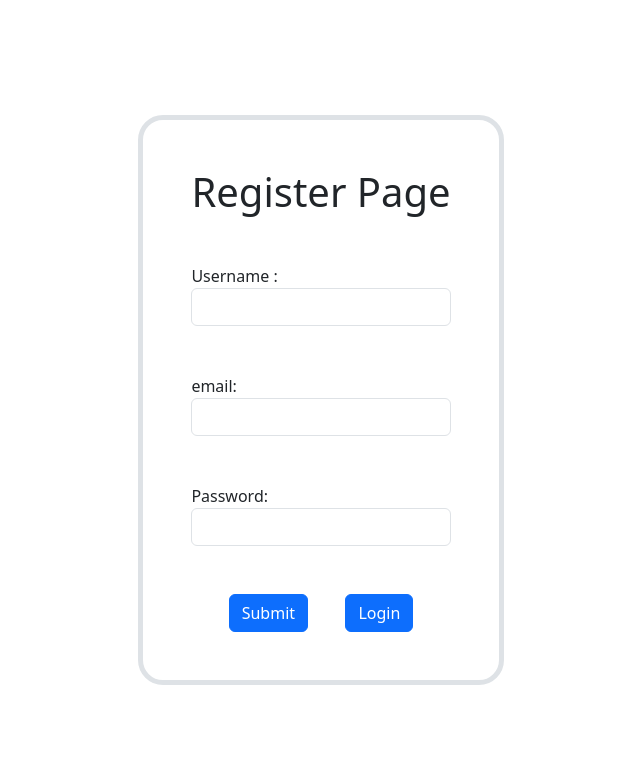
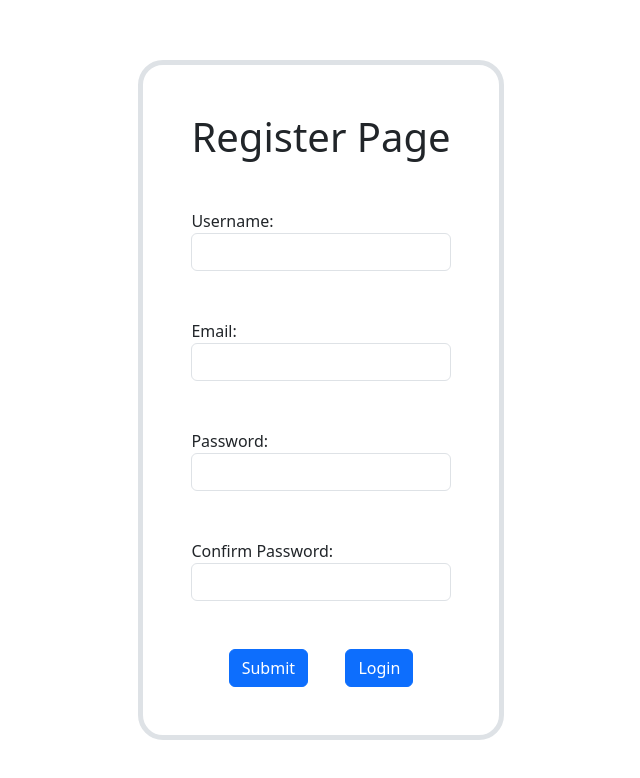
Before and after one commit to floshSH/day41taskfe, a React (Vite) app: page /register in a window 1280 px wide. Shown: the top 778 px of the page, without its empty margins (319-959 px from the left). Built offline with nearby package versions, Linux system fonts and the light colour scheme.

Commit message:
password validation and add confirm password

```diff
--- a/src/Components/Register.jsx
+++ b/src/Components/Register.jsx
@@ -1,71 +1,102 @@
 import React, { useState } from 'react';
 import axios from 'axios';
-import {  useNavigate } from 'react-router-dom';
+import { useNavigate } from 'react-router-dom';
 
 const Register = () => {
-  const [username, setUsername]=useState('');
-  const [password, setPassword]=useState('');
-  const [email, setEmail]=useState('');
+  const [username, setUsername] = useState('');
+  const [password, setPassword] = useState('');
+  const [confirmPassword, setConfirmPassword] = useState('');
+  const [email, setEmail] = useState('');
+  const [errors, setErrors] = useState({});
 
-  const handleSubmit=(e)=>{
-    e.preventDefault();
-    userRegister();
+  const navigate = useNavigate();
 
+  const validatePassword = (password) => {
+    const errors = {};
+    if (password.length < 8) {
+      errors.length = "Password must be at least 8 characters long.";
+    }
+    if (!/[A-Z]/.test(password)) {
+      errors.uppercase = "Password must contain at least one uppercase letter.";
+    }
+    if (!/[a-z]/.test(password)) {
+      errors.lowercase = "Password must contain at least one lowercase letter.";
+    }
+    if (!/[0-9]/.test(password)) {
+      errors.number = "Password must contain at least one number.";
+    }
+    if (!/[!@#$%^&*]/.test(password)) {
+      errors.specialChar = "Password must contain at least one special character.";
+    }
+    return errors;
   }
 
-  const navigate=useNavigate();
-  const handleClick=()=>{
-      navigate("/");
-
+  const handleSubmit = (e) => {
+    e.preventDefault();
+    const passwordErrors = validatePassword(password);
+    if (Object.keys(passwordErrors).length > 0) {
+      setErrors(passwordErrors);
+      return;
+    }
+    if (password !== confirmPassword) {
+      alert("Passwords do not match!");
+      return;
+    }
+    userRegister();
   }
 
-  const userRegister=async()=>{
-    const response=await axios.post("https://day41taskbe-1.onrender.com/user/register",{username,email,password});
-    console.log(response.data.message);
-    if(response.data.message === "User registered successfully"){
+  const handleClick = () => {
     navigate("/");
   }
-    if(response.data.message === "Email Already Exists"){
+
+  const userRegister = async () => {
+    const response = await axios.post("https://day41taskbe-1.onrender.com/user/register", { username, email, password });
+    console.log(response.data.message);
+    if (response.data.message === "User registered successfully") {
+      navigate("/");
+    } else if (response.data.message === "Email Already Exists") {
       alert("Email Already Exists");
-    }
-    if(response.data.message === "Username Already Exists"){
+    } else if (response.data.message === "Username Already Exists") {
       alert("Username Already Exists");
     }
   }
+
   return (
-    <div className='d-flex flex-column justify-content-center align-items-center   ' style={{width:"100vw"}}>
-        <form className='border border-5 p-5'  style={{borderRadius:"25px"}}>
+    <div className='d-flex flex-column justify-content-center align-items-center' style={{ width: "100vw" }}>
+      <form className='border border-5 p-5' style={{ borderRadius: "25px" }} onSubmit={handleSubmit}>
         <h1>Register Page</h1>
-
-
         <div className='mt-5'>
-              <label >Username :</label>
-            <input className='form-control' type="text" value={username} name='username' onChange={(e)=>setUsername(e.target.value)} required/>
+          <label>Username:</label>
+          <input className='form-control' type="text" value={username} name='username' onChange={(e) => setUsername(e.target.value)} required />
         </div>
         <div className='mt-5'>
-              <label >email:</label>
-              <input className='form-control' type="email" value={email} name='email' onChange={(e)=>setEmail(e.target.value)} required/>
+          <label>Email:</label>
+          <input className='form-control' type="email" value={email} name='email' onChange={(e) => setEmail(e.target.value)} required />
         </div>
         <div className='mt-5'>
-              <label >Password:</label>
-              <input className='form-control' type="password" value={password} name='password' onChange={(e)=>setPassword(e.target.value)} required/>
+          <label>Password:</label>
+          <input className='form-control' type="password" value={password} name='password' onChange={(e) => setPassword(e.target.value)} required />
+          {errors.length && <p className="text-danger">{errors.length}</p>}
+          {errors.uppercase && <p className="text-danger">{errors.uppercase}</p>}
+          {errors.lowercase && <p className="text-danger">{errors.lowercase}</p>}
+          {errors.number && <p className="text-danger">{errors.number}</p>}
+          {errors.specialChar && <p className="text-danger">{errors.specialChar}</p>}
+        </div>
+        <div className='mt-5'>
+          <label>Confirm Password:</label>
+          <input className='form-control' type="password" value={confirmPassword} name='confirmPassword' onChange={(e) => setConfirmPassword(e.target.value)} required />
         </div>
         <div className="d-flex justify-content-evenly mt-5">
-
-            <div><button className='btn btn-primary' type='submit' onClick={handleSubmit}>Submit</button>
+          <div>
+            <button className='btn btn-primary' type='submit'>Submit</button>
           </div>
-            <div><button className="btn btn-primary" onClick={handleClick}>Login</button></div>
-
+          <div>
+            <button className="btn btn-primary" onClick={handleClick}>Login</button>
           </div>
-
-
-
-
+        </div>
       </form>
     </div>
   )
 }
 
-export default Register
-
-//$2b$10$SKTWmSk1K6pqXuV.RywYtepTBA8aMP/yOgsTineYzzGFbJXznyU9u
+export default Register;
--- a/src/Components/ResetPassword.jsx
+++ b/src/Components/ResetPassword.jsx
@@ -1,42 +1,81 @@
-import axios from "axios"
-
-import React, { useState } from 'react'
+import axios from "axios";
+import React, { useState } from 'react';
 import { useNavigate, useParams } from "react-router-dom";
 
 const ResetPassword = () => {
-    const params=useParams();
-     const [password, setPassword]=useState('');
+    const params = useParams();
+    const [password, setPassword] = useState('');
+    const [confirmPassword, setConfirmPassword] = useState('');
+    const [errors, setErrors] = useState({});
 
-    const navigate=useNavigate()
-    const handleSubmit=(e)=>{
+    const navigate = useNavigate();
 
+    const validatePassword = (password) => {
+        const errors = {};
+        if (password.length < 8) {
+            errors.length = "Password must be at least 8 characters long.";
+        }
+        if (!/[A-Z]/.test(password)) {
+            errors.uppercase = "Password must contain at least one uppercase letter.";
+        }
+        if (!/[a-z]/.test(password)) {
+            errors.lowercase = "Password must contain at least one lowercase letter.";
+        }
+        if (!/[0-9]/.test(password)) {
+            errors.number = "Password must contain at least one number.";
+        }
+        if (!/[!@#$%^&*]/.test(password)) {
+            errors.specialChar = "Password must contain at least one special character.";
+        }
+        return errors;
+    }
+
+    const handleSubmit = (e) => {
         e.preventDefault();
+        const passwordErrors = validatePassword(password);
+        if (Object.keys(passwordErrors).length > 0) {
+            setErrors(passwordErrors);
+            return;
+        }
+        if (password !== confirmPassword) {
+            alert("Passwords do not match!");
+            return;
+        }
         resetPassword();
     }
 
-
-    const resetPassword=async()=>{
-        const email=params.email;
-
-        const response= await axios.put("https://day41taskbe-1.onrender.com/user/resetPassword",{email, password});
+    const resetPassword = async () => {
+        const email = params.email;
+        const response = await axios.put("https://day41taskbe-1.onrender.com/user/resetPassword", { email, password });
         alert(response.data.message);
-        if(response.data.message==="Password Changed successfully"){
+        if (response.data.message === "Password Changed successfully") {
             navigate('/');
         }
     }
+
     return (
-    <div className='d-flex flex-column justify-content-center align-items-center   ' style={{width:"100vw"}}>
-    <form className='border border-5 p-5' onSubmit={handleSubmit} style={{borderRadius:"25px"}}>
+        <div className='d-flex flex-column justify-content-center align-items-center' style={{ width: "100vw" }}>
+            <form className='border border-5 p-5' onSubmit={handleSubmit} style={{ borderRadius: "25px" }}>
                 <h1 className="text-center">Reset Password</h1>
-
                 <div className="passwordDiv mt-5">
-            <label >New password:</label>
-            <input className="form-control mt-3" type="password"  name="password" value={password} onChange={(e)=> setPassword(e.target.value)} required/>
+                    <label>New password:</label>
+                    <input className="form-control mt-3" type="password" name="password" value={password} onChange={(e) => setPassword(e.target.value)} required />
+                    {errors.length && <p className="text-danger">{errors.length}</p>}
+                    {errors.uppercase && <p className="text-danger">{errors.uppercase}</p>}
+                    {errors.lowercase && <p className="text-danger">{errors.lowercase}</p>}
+                    {errors.number && <p className="text-danger">{errors.number}</p>}
+                    {errors.specialChar && <p className="text-danger">{errors.specialChar}</p>}
                 </div>
-       <div className="text-center mt-5"> <button className="btn btn-primary" type='submit'>Submit</button></div>
+                <div className="passwordDiv mt-3">
+                    <label>Confirm password:</label>
+                    <input className="form-control mt-3" type="password" name="confirmPassword" value={confirmPassword} onChange={(e) => setConfirmPassword(e.target.value)} required />
+                </div>
+                <div className="text-center mt-5">
+                    <button className="btn btn-primary" type='submit'>Submit</button>
+                </div>
             </form>
         </div>
     )
 }
 
-export default ResetPassword
+export default ResetPassword;
```
Lines whose indentation alone changed are shown as unchanged.
